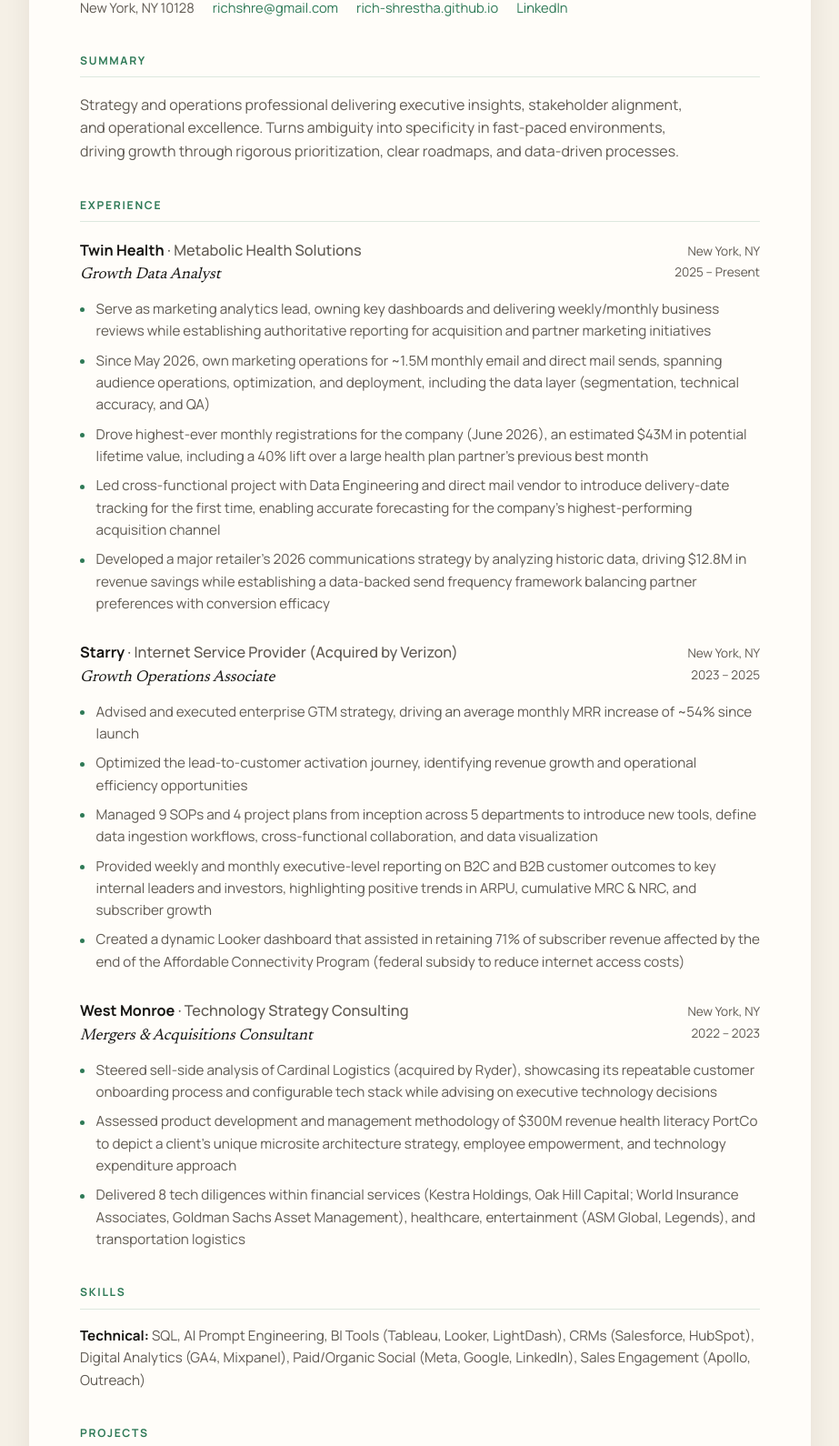
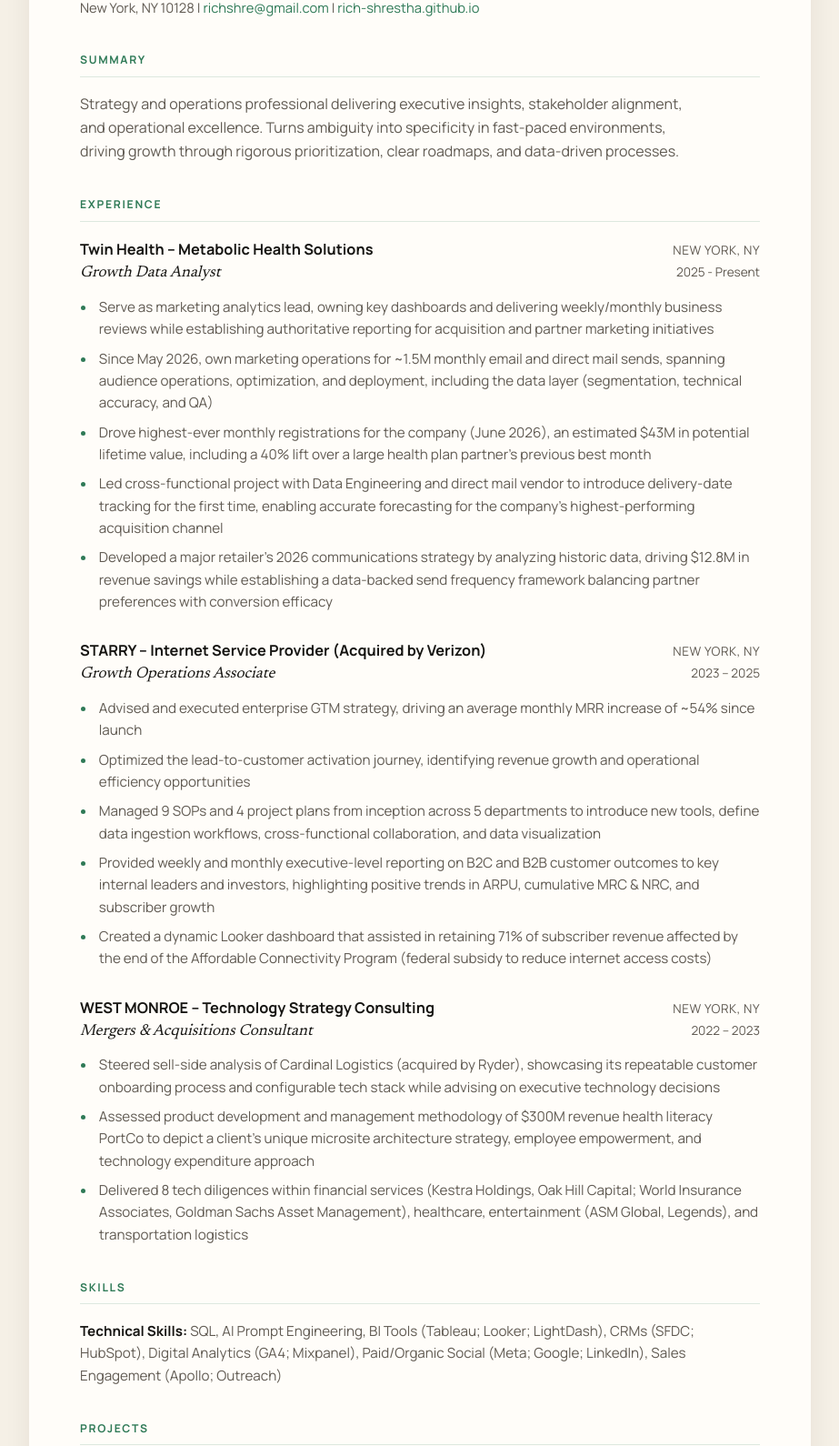
Before and after one commit to rich-shrestha/rich-shrestha.github.io, a plain HTML site: page resume/index.html in a window 1280 px wide. Shown: the part 218-1808 px from the top of the page at 91% size, without its empty margins (178-1101 px from the left). Drawn offline with Linux system fonts and the light colour scheme.

Commit message:
Match web resume text to PDF; print layout fits one page
Co-Authored-By: Claude Opus 5.5 <noreply@anthropic.com>

```diff
--- a/resume/index.html
+++ b/resume/index.html
@@ -39,20 +39,18 @@
       }
 
       .toolbar .dl {
+        display: inline-block;
         text-decoration: none;
-        display: inline-block;
         font: 600 0.8rem var(--sans);
         letter-spacing: 0.08em;
         text-transform: uppercase;
-        color: var(--accent);
-        background: transparent;
-        border: 1px solid var(--line);
+        color: #fff;
+        background: var(--accent);
         border-radius: 999px;
-        padding: 0.55rem 1.1rem;
-        cursor: pointer;
+        padding: 0.6rem 1.2rem;
       }
 
-      .toolbar .dl:hover { border-color: var(--accent); }
+      .toolbar .dl:hover { filter: brightness(1.1); }
 
       .resume {
         max-width: 860px;
@@ -73,9 +71,6 @@
 
       .contact {
         margin-top: 0.85rem;
-        display: flex;
-        flex-wrap: wrap;
-        gap: 0.35rem 1.25rem;
         font-size: 0.92rem;
         color: var(--muted);
       }
@@ -100,7 +95,7 @@
 
       .job + .job { margin-top: 1.75rem; }
 
-      .job-head {
+      .row {
         display: flex;
         justify-content: space-between;
         align-items: baseline;
@@ -109,49 +104,26 @@
       }
 
       .company { font-weight: 700; font-size: 1.02rem; }
-      .company span { font-weight: 500; color: var(--muted); }
-      .where { font-size: 0.85rem; color: var(--muted); white-space: nowrap; }
-
-      .role-row {
-        display: flex;
-        justify-content: space-between;
-        gap: 1rem;
-        flex-wrap: wrap;
-        margin-top: 0.1rem;
-      }
-
+      .where, .dates { font-size: 0.85rem; color: var(--muted); white-space: nowrap; }
+      .where { text-transform: uppercase; letter-spacing: 0.04em; }
       .role { font-family: var(--serif); font-style: italic; font-size: 1.08rem; }
-      .dates { font-size: 0.85rem; color: var(--muted); white-space: nowrap; }
 
       ul.bullets {
-        list-style: none;
         margin-top: 0.7rem;
+        padding-left: 1.1rem;
         display: grid;
         gap: 0.5rem;
       }
 
       ul.bullets li {
-        position: relative;
-        padding-left: 1.1rem;
         color: var(--muted);
         font-size: 0.95rem;
+        padding-left: 0.2rem;
       }
 
-      ul.bullets li::before {
-        content: "";
-        position: absolute;
-        left: 0;
-        top: 0.68em;
-        width: 5px;
-        height: 5px;
-        border-radius: 50%;
-        background: var(--accent);
-      }
-
-      ul.bullets li strong { color: var(--ink); }
-
+      ul.bullets li::marker { color: var(--accent); }
+      ul.bullets li strong, .skills strong { color: var(--ink); }
       .skills { color: var(--muted); font-size: 0.95rem; }
-      .skills strong { color: var(--ink); }
 
       @media (max-width: 640px) {
         body { padding: 1rem 1rem 2.5rem; }
@@ -160,18 +132,27 @@
         .where, .dates { white-space: normal; }
       }
 
+      /* Printing the page matches the downloadable one-page PDF */
       @media print {
-        @page { margin: 0.5in; }
-        body { background: #fff; padding: 0; font-size: 10pt; }
+        @page { size: Letter; margin: 0.6in 0.6in 0.5in; }
+        body { background: #fff; padding: 0; color: #000; font-family: "Times New Roman", Times, serif; font-size: 10.5pt; line-height: 1.22; }
         .toolbar { display: none; }
-        .resume { box-shadow: none; padding: 0; max-width: none; border-radius: 0; }
-        header h1 { font-size: 26pt; }
-        section { margin-top: 1.1rem; }
-        .job + .job { margin-top: 0.9rem; }
-        ul.bullets { gap: 0.2rem; margin-top: 0.35rem; }
-        ul.bullets li, .skills { font-size: 9.5pt; }
-        .job { break-inside: avoid; }
-        a { color: inherit; }
+        .resume { box-shadow: none; padding: 0; max-width: none; border-radius: 0; background: #fff; }
+        header { text-align: center; }
+        header h1 { font-family: inherit; font-size: 17pt; font-weight: bold; letter-spacing: 0; }
+        .contact { margin-top: 2pt; font-size: inherit; color: #000; }
+        .contact a { color: #1155cc; text-decoration: underline; }
+        section { margin-top: 12pt; }
+        h2 { font-size: 12pt; font-weight: normal; letter-spacing: 0; text-transform: uppercase; color: #000; border-bottom: 1px solid #000; padding-bottom: 0; margin-bottom: 2pt; }
+        .summary, .skills, ul.bullets li { color: #000; font-size: inherit; max-width: none; }
+        .job + .job { margin-top: 9pt; }
+        .row { flex-wrap: nowrap; gap: 0; }
+        .company, .where { font-weight: bold; font-size: inherit; color: #000; letter-spacing: 0; }
+        .role, .dates { font-family: inherit; font-style: italic; font-size: inherit; color: #000; }
+        ul.bullets { margin-top: 0; padding-left: 13pt; display: block; }
+        ul.bullets li { padding-left: 0; }
+        ul.bullets li::marker { color: #000; }
+        .skills strong, ul.bullets li strong { color: #000; }
       }
     </style>
   </head>
@@ -183,12 +164,7 @@
     <main class="resume">
       <header>
         <h1>Rich Shrestha</h1>
-        <div class="contact">
-          <span>New York, NY 10128</span>
-          <a href="mailto:richshre@gmail.com">richshre@gmail.com</a>
-          <a href="https://rich-shrestha.github.io">rich-shrestha.github.io</a>
-          <a href="https://www.linkedin.com/in/rich-shrestha/" target="_blank" rel="noreferrer">LinkedIn</a>
-        </div>
+        <div class="contact">New York, NY 10128 | <a href="mailto:richshre@gmail.com">richshre@gmail.com</a> | <a href="https://rich-shrestha.github.io">rich-shrestha.github.io</a></div>
       </header>
 
       <section>
@@ -200,14 +176,8 @@
         <h2>Experience</h2>
 
         <div class="job">
-          <div class="job-head">
-            <div class="company">Twin Health <span>· Metabolic Health Solutions</span></div>
-            <div class="where">New York, NY</div>
-          </div>
-          <div class="role-row">
-            <div class="role">Growth Data Analyst</div>
-            <div class="dates">2025 – Present</div>
-          </div>
+          <div class="row"><span class="company">Twin Health – Metabolic Health Solutions</span><span class="where">New York, NY</span></div>
+          <div class="row"><span class="role">Growth Data Analyst</span><span class="dates">2025 - Present</span></div>
           <ul class="bullets">
             <li>Serve as marketing analytics lead, owning key dashboards and delivering weekly/monthly business reviews while establishing authoritative reporting for acquisition and partner marketing initiatives</li>
             <li>Since May 2026, own marketing operations for ~1.5M monthly email and direct mail sends, spanning audience operations, optimization, and deployment, including the data layer (segmentation, technical accuracy, and QA)</li>
@@ -218,14 +188,8 @@
         </div>
 
         <div class="job">
-          <div class="job-head">
-            <div class="company">Starry <span>· Internet Service Provider (Acquired by Verizon)</span></div>
-            <div class="where">New York, NY</div>
-          </div>
-          <div class="role-row">
-            <div class="role">Growth Operations Associate</div>
-            <div class="dates">2023 – 2025</div>
-          </div>
+          <div class="row"><span class="company">STARRY – Internet Service Provider (Acquired by Verizon)</span><span class="where">New York, NY</span></div>
+          <div class="row"><span class="role">Growth Operations Associate</span><span class="dates">2023 – 2025</span></div>
           <ul class="bullets">
             <li>Advised and executed enterprise GTM strategy, driving an average monthly MRR increase of ~54% since launch</li>
             <li>Optimized the lead-to-customer activation journey, identifying revenue growth and operational efficiency opportunities</li>
@@ -236,14 +200,8 @@
         </div>
 
         <div class="job">
-          <div class="job-head">
-            <div class="company">West Monroe <span>· Technology Strategy Consulting</span></div>
-            <div class="where">New York, NY</div>
-          </div>
-          <div class="role-row">
-            <div class="role">Mergers &amp; Acquisitions Consultant</div>
-            <div class="dates">2022 – 2023</div>
-          </div>
+          <div class="row"><span class="company">WEST MONROE – Technology Strategy Consulting</span><span class="where">New York, NY</span></div>
+          <div class="row"><span class="role">Mergers &amp; Acquisitions Consultant</span><span class="dates">2022 – 2023</span></div>
           <ul class="bullets">
             <li>Steered sell-side analysis of Cardinal Logistics (acquired by Ryder), showcasing its repeatable customer onboarding process and configurable tech stack while advising on executive technology decisions</li>
             <li>Assessed product development and management methodology of $300M revenue health literacy PortCo to depict a client’s unique microsite architecture strategy, employee empowerment, and technology expenditure approach</li>
@@ -254,13 +212,13 @@
 
       <section>
         <h2>Skills</h2>
-        <p class="skills"><strong>Technical:</strong> SQL, AI Prompt Engineering, BI Tools (Tableau, Looker, LightDash), CRMs (Salesforce, HubSpot), Digital Analytics (GA4, Mixpanel), Paid/Organic Social (Meta, Google, LinkedIn), Sales Engagement (Apollo, Outreach)</p>
+        <p class="skills"><strong>Technical Skills:</strong> SQL, AI Prompt Engineering, BI Tools (Tableau; Looker; LightDash), CRMs (SFDC; HubSpot), Digital Analytics (GA4; Mixpanel), Paid/Organic Social (Meta; Google; LinkedIn), Sales Engagement (Apollo; Outreach)</p>
       </section>
 
       <section>
         <h2>Projects</h2>
         <ul class="bullets">
-          <li><strong>SplitCheck</strong>: AI receipt and bank statement parser that splits expenses; handles HEIC iPhone photos with server-side conversion (Vercel, Anthropic API, Redis). <a href="https://split-check-theta.vercel.app/" target="_blank" rel="noreferrer" style="color: var(--accent)">Try it</a></li>
+          <li><strong>SplitCheck</strong> — AI receipt and bank statement parser that splits expenses; handles HEIC iPhone photos with server-side conversion (Vercel, Anthropic API, Redis)</li>
         </ul>
       </section>
     </main>
```
